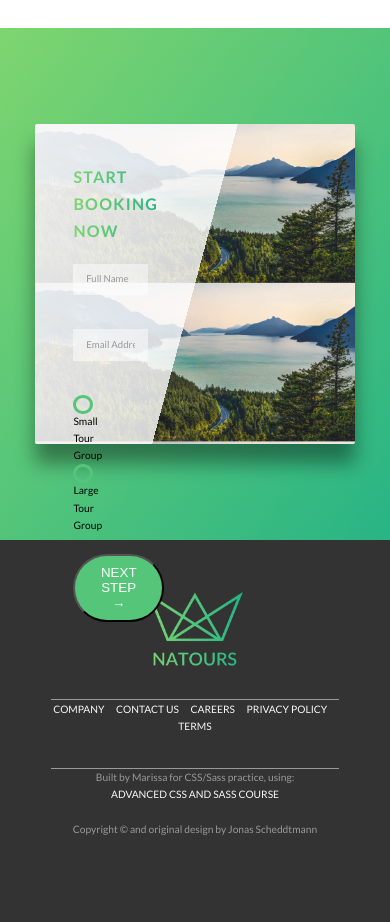
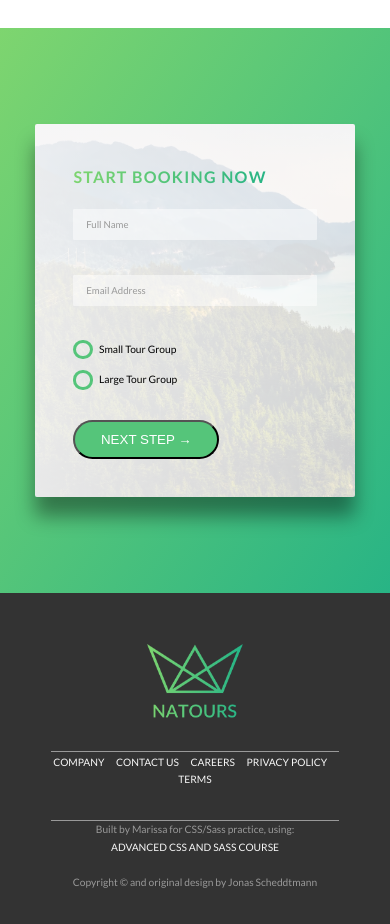
Before and after one commit to ohthatmarissa/natours, a website: page index.html in a window 390 px wide. Shown: the part 4820-5744 px from the top of the page. Drawn offline with nearby package versions, Linux system fonts and the light colour scheme; grey boxes are pictures that could not be loaded.

Commit message:
add media queries to book section and form

```diff
--- a/sass/components/_form.scss
+++ b/sass/components/_form.scss
@@ -15,6 +15,10 @@
         width: 90%;
         display: block;
         transition: all 0.3s; //eases in the color change of the input box line
+
+        @include respond(tab-port) {
+            width: 100%;
+        }
 
         &:focus {
             outline: none;
@@ -54,6 +58,11 @@
         //this sets the buttons on the same line w/o using floats
         width: 49%;
         display: inline-block;
+
+        @include respond(tab-port) {
+            width: 100%;
+            margin-bottom: 2rem;
+        }
     }
 
     &__radio-input {
--- a/sass/pages/_home.scss
+++ b/sass/pages/_home.scss
@@ -57,10 +57,28 @@
   background-size: 100%;
   border-radius: 0.3rem;
   box-shadow: 0 3rem 3rem rgba($color-black, 0.4);
-  height: 50rem;
+
+  @include respond(tab-land) {
+    background-image: linear-gradient(105deg, rgba($color-white, 0.9) 0%, rgba($color-white, 0.8) 65%, transparent 65%),
+      url(../img/nat-10.jpg);
+    background-size: cover;
+  }
+
+  @include respond(tab-port) {
+    background-image: linear-gradient(to right, rgba($color-white, 0.9) 0%, rgba($color-white, 0.8) 100%),
+      url(../img/nat-10.jpg);
+  }
 
   &__form {
     width: 50%;
     padding: 6rem;
+
+    @include respond(tab-land) {
+      width: 65%;
+    }
+
+    @include respond(tab-port) {
+      width: 100%;
+    }
   }
 }
```
Also changed, not shown: css/style.css.
